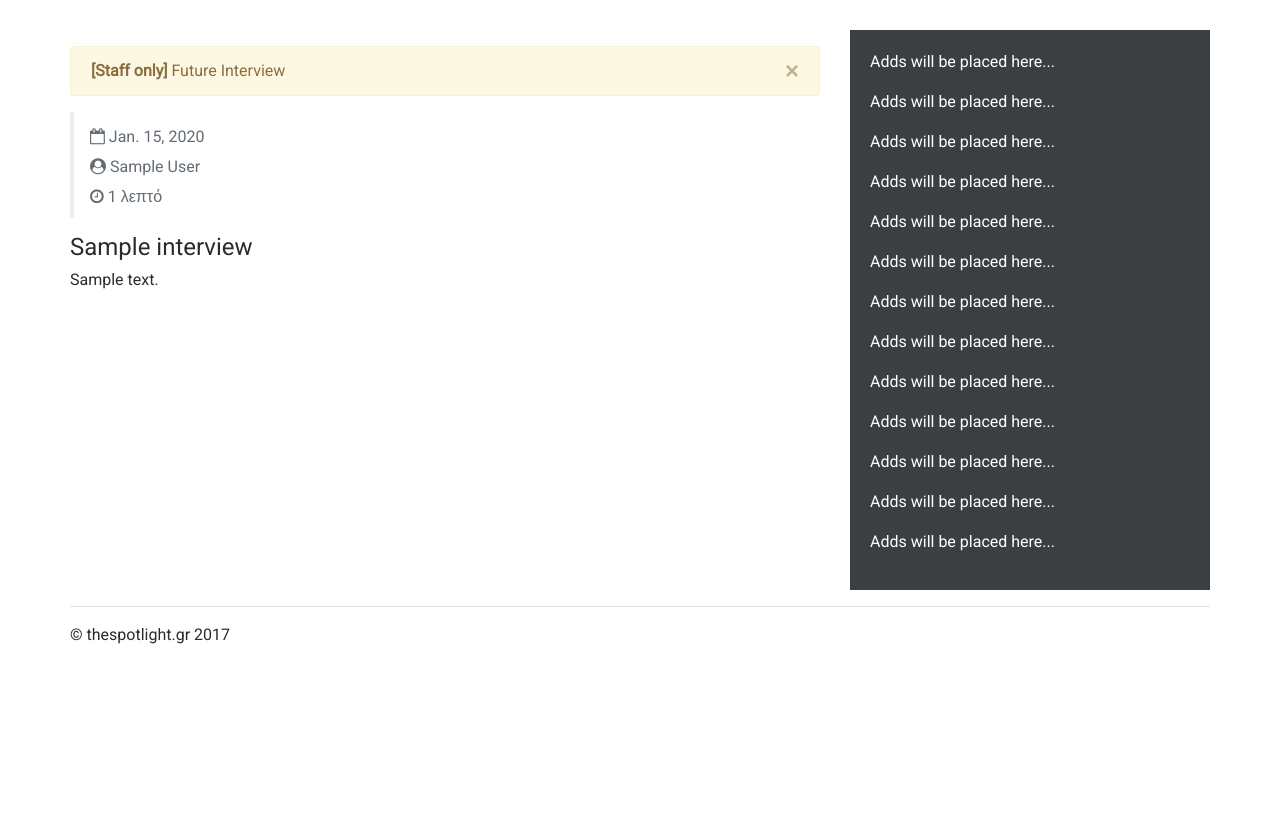
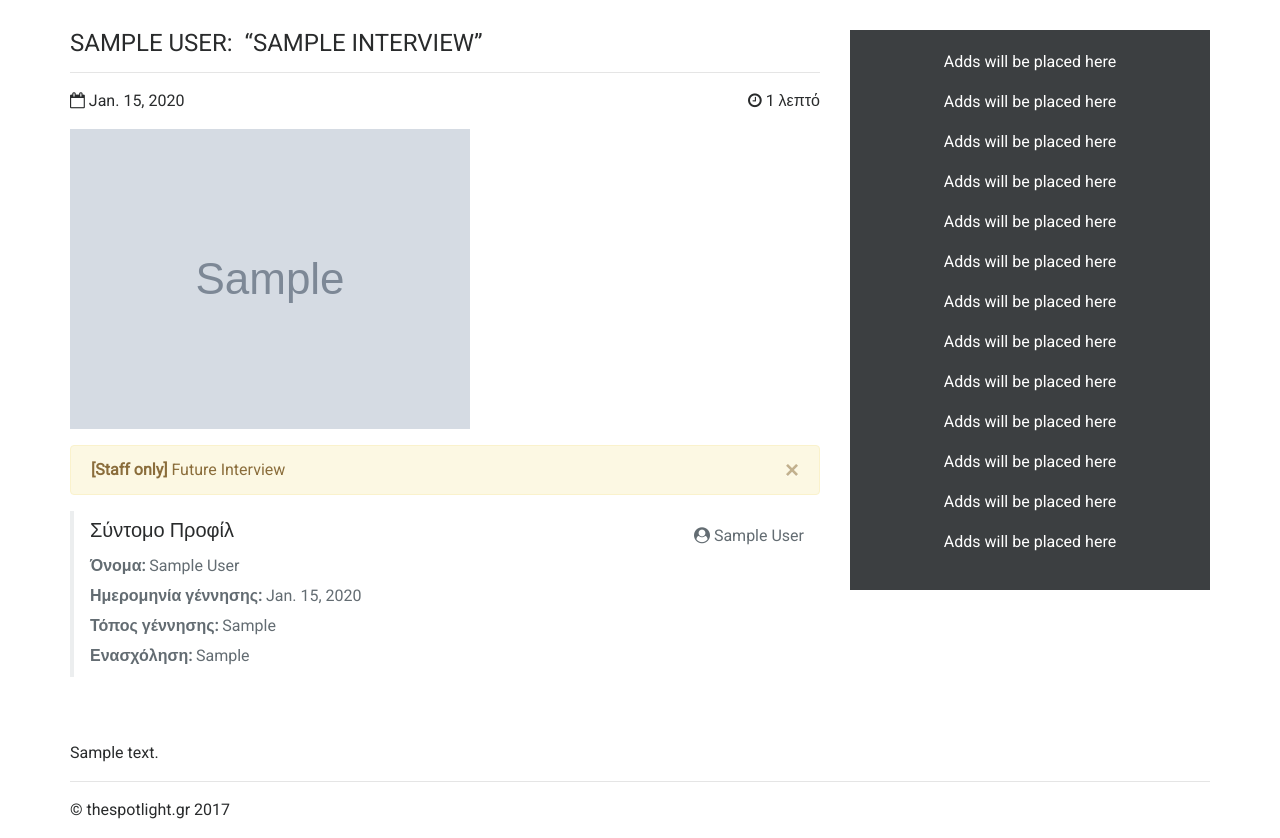
Before and after one commit to paulito272/thespotlight, a Django app: a page that uses src/templates/interview_detail.html in a window 1280 px wide. Shown: the part 56-894 px from the top of the page. Before the commit the page ends 700 px from the top, so only its background shows below. Run offline with Django 3.2, Linux system fonts and the light colour scheme; tables that the repository leaves empty hold one stand-in row (values such as "Sample post"); grey boxes marked "Sample" are stand-in pictures; some libraries are stand-ins or nearby versions.

Commit message:
Added a short profile block to interview's detail page and created an accentify template tag.

```diff
--- /dev/null
+++ b/src/interviews/templatetags/accentify.py
@@ -0,0 +1,11 @@
+import unicodedata
+
+from django import template
+
+register = template.Library()
+
+
+@register.filter
+def accentify(s):
+    return ''.join(c for c in unicodedata.normalize('NFD', s)
+                   if unicodedata.category(c) != 'Mn')
--- a/src/static/js/base.js
+++ b/src/static/js/base.js
@@ -0,0 +1,3 @@
+$(document).ready(function () {
+    $('#ts-interview-content').find('img').addClass('img-fluid');
+});
--- a/src/templates/interview_detail.html
+++ b/src/templates/interview_detail.html
@@ -1,13 +1,32 @@
 {% extends 'base.html' %}
+{% load accentify %}
 
 {% block head_title %}{{ title }} | {{ block.super }}{% endblock %}
 
 {% block content %}
     <div class="row">
         <div class="col-8">
-            {% if interview.image %}
-                <img src="{{ interview.image.url }}" alt="{{ interview.image }}" class="img-fluid">
-            {% endif %}
+            <h4>
+                {{ interview.interviewee.get_full_name|accentify|upper }}:&nbsp;
+                &ldquo;{{ interview.title|accentify|upper }}&rdquo;
+            </h4>
+            <hr>
+
+            <div class="row mb-3">
+                <div class="col-6">
+                    <span class="fa fa-calendar-o"></span>
+                    {{ interview.publish }}
+                </div>
+
+                <div class="col-6 text-right">
+                    <span class="fa fa-clock-o"></span>
+                    {{ interview.read_time }}
+                    {% if  interview.read_time > 1 %} λεπτά{% else %} λεπτό {% endif %}
+                </div>
+            </div>
+
+            <img src="{{ interview.interviewee.profile_image.url }}" alt="{{ interview.interviewee.profile_image }}"
+                 class="img-fluid">
 
             <div class="mt-3">
                 {% if interview.draft %}
@@ -28,48 +47,67 @@
                     </div>
                 {% endif %}
 
+                <div class="row">
+                    <div class="col-6">
                         <div class="blockquote">
+                            <h5>Σύντομο Προφίλ</h5>
                             <small class="text-muted">
-                        <span class="fa fa-calendar-o"></span>
-                        {{ interview.publish }}
+                                <strong>Όνομα:</strong>
+                                {{ interview.interviewee.get_full_name }}
                             </small>
                             <br>
+                            <small class="text-muted">
+                                <strong>Ημερομηνία γέννησης:</strong>
+                                {{ interview.interviewee.date_of_birth }}
+                            </small>
+                            <br>
+                            <small class="text-muted">
+                                <strong>Τόπος γέννησης:</strong>
+                                {{ interview.interviewee.place_of_birth }}
+                            </small>
+                            <br>
+                            <small class="text-muted">
+                                <strong>Ενασχόληση:</strong>
+                                {{ interview.interviewee.occupation }}
+                            </small>
+                        </div>
+                    </div>
+
+                    <div class="col-6">
+                        <div class="blockquote blockquote-reverse" style="border: none;">
                             <small class="text-muted">
                                 <span class="fa fa-user-circle"></span>
                                 {% if interview.author.get_full_name %}
                                     {{ interview.author.get_full_name }}
                                 {% else %}
-                            {{ interview.author }}
+                                    {{ interview.author.username }}
                                 {% endif %}
                             </small>
-                    <br>
-                    <small class="text-muted">
-                        <span class="fa fa-clock-o"></span>
-                        {{ interview.read_time }}
-                        {% if  interview.read_time > 1 %} λεπτά{% else %} λεπτό {% endif %}
-                    </small>
+                        </div>
+                    </div>
                 </div>
 
-                <h4>{{ interview.title }}</h4>
-                <p>{{ interview.content|safe }}</p>
+                <div id="ts-interview-content" class="mt-5">
+                    {{ interview.content|safe }}
+                </div>
             </div>
         </div>
 
         <div class="col-4">
-            <div class="adds">
-                <p>Adds will be placed here...</p>
-                <p>Adds will be placed here...</p>
-                <p>Adds will be placed here...</p>
-                <p>Adds will be placed here...</p>
-                <p>Adds will be placed here...</p>
-                <p>Adds will be placed here...</p>
-                <p>Adds will be placed here...</p>
-                <p>Adds will be placed here...</p>
-                <p>Adds will be placed here...</p>
-                <p>Adds will be placed here...</p>
-                <p>Adds will be placed here...</p>
-                <p>Adds will be placed here...</p>
-                <p>Adds will be placed here...</p>
+            <div class="adds text-center">
+                <p>Adds will be placed here</p>
+                <p>Adds will be placed here</p>
+                <p>Adds will be placed here</p>
+                <p>Adds will be placed here</p>
+                <p>Adds will be placed here</p>
+                <p>Adds will be placed here</p>
+                <p>Adds will be placed here</p>
+                <p>Adds will be placed here</p>
+                <p>Adds will be placed here</p>
+                <p>Adds will be placed here</p>
+                <p>Adds will be placed here</p>
+                <p>Adds will be placed here</p>
+                <p>Adds will be placed here</p>
             </div>
         </div>
     </div>
```
Also changed, not shown: src/templates/interview_list.html (+7 -2 lines), src/interviews/templatetags/__init__.py (added). Lines whose indentation alone changed are shown as unchanged.
